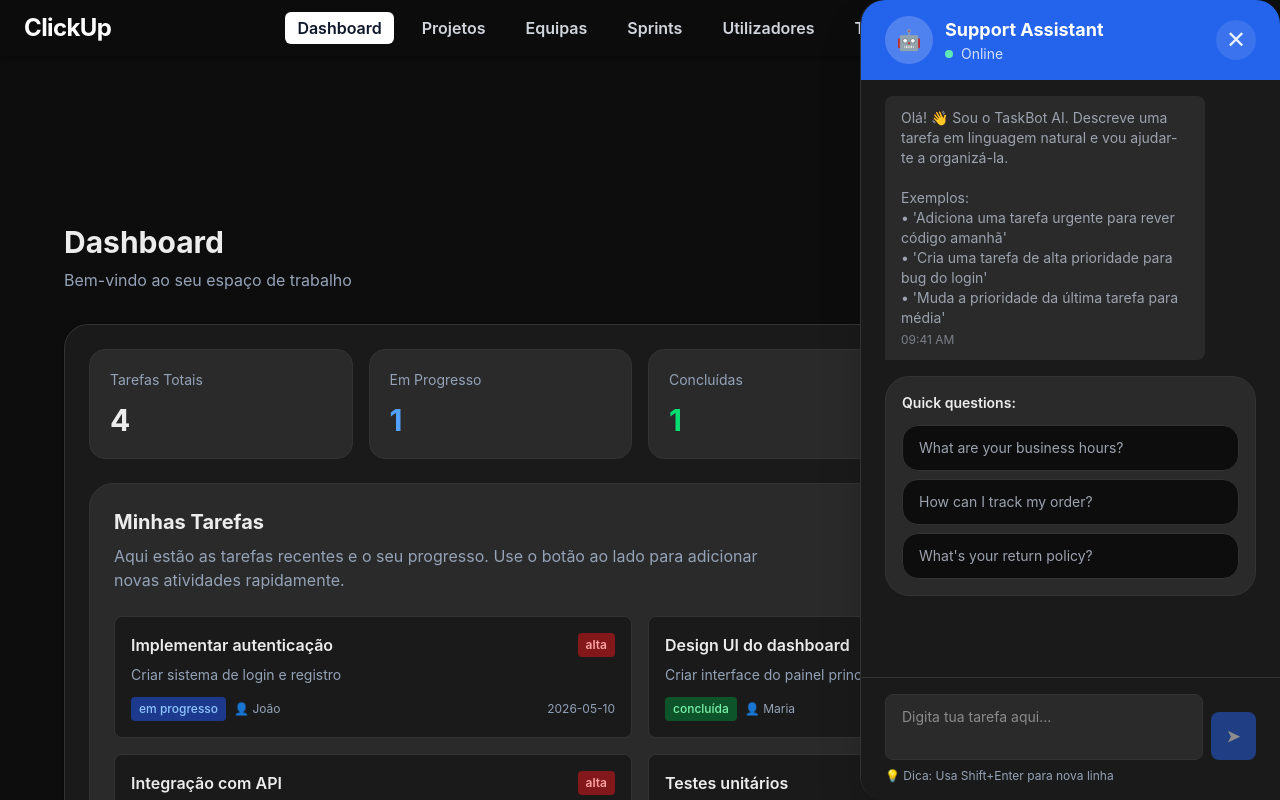
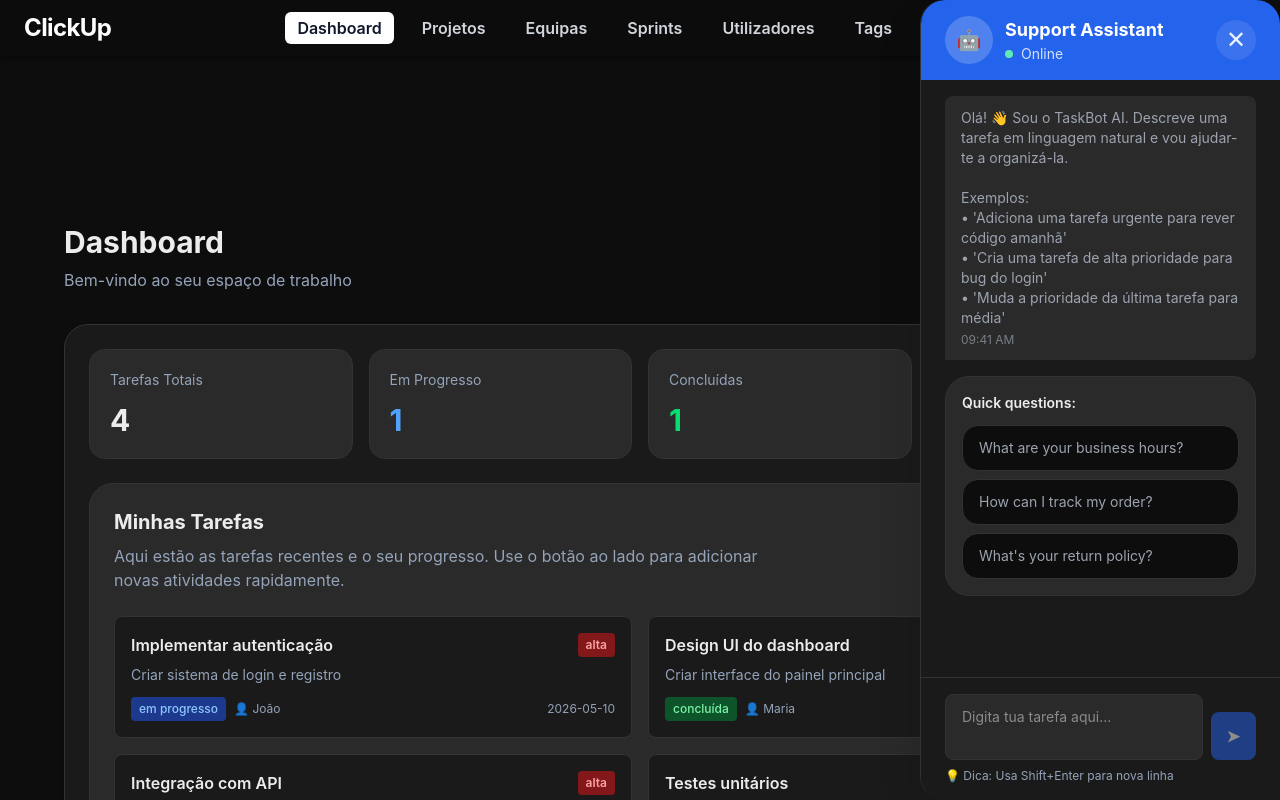
Before and after one commit to dsanches06/M7_Projeto_GEN_IA, a React (Vite) app in the folder clickUp/: page /dashboard in a window 1280 px wide. Both pictures are taken after a click on the button "Abrir ChatBot". Shown: the top 800 px of the page. Built offline with nearby package versions, Linux system fonts and the light colour scheme; no server answers; the HTML template or start-up script is replaced by a standard one.

Commit message:
Deixa o chat mais compacto e ajusta o painel

```diff
--- a/clickUp/src/components/chat/ChatUI.jsx
+++ b/clickUp/src/components/chat/ChatUI.jsx
@@ -115,7 +115,7 @@
         onClick={onClose}
       />
 
-      <div className="fixed inset-y-0 right-0 z-50 flex w-full max-w-md sm:w-[420px] flex-col bg-page border-l border-surface shadow-2xl rounded-tl-3xl rounded-bl-3xl overflow-hidden">
+      <div className="fixed inset-y-0 right-0 z-50 flex w-full max-w-[360px] flex-col bg-page border-l border-surface shadow-2xl rounded-tl-3xl rounded-bl-3xl overflow-hidden">
         <ChatHeaderUI onClose={onClose} />
 
         <div className="flex-1 overflow-y-auto bg-surface-2 px-6 py-4 space-y-4">
```
